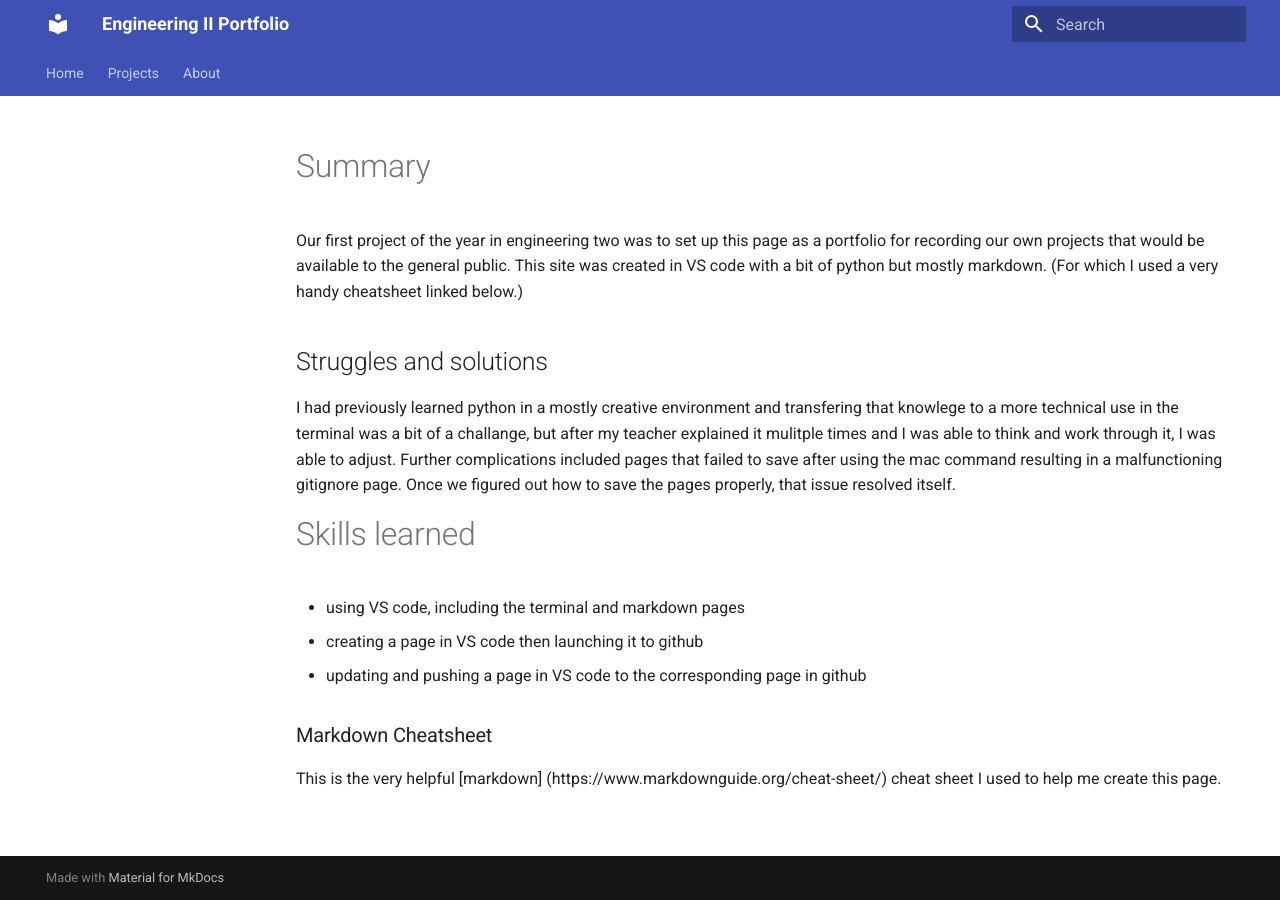
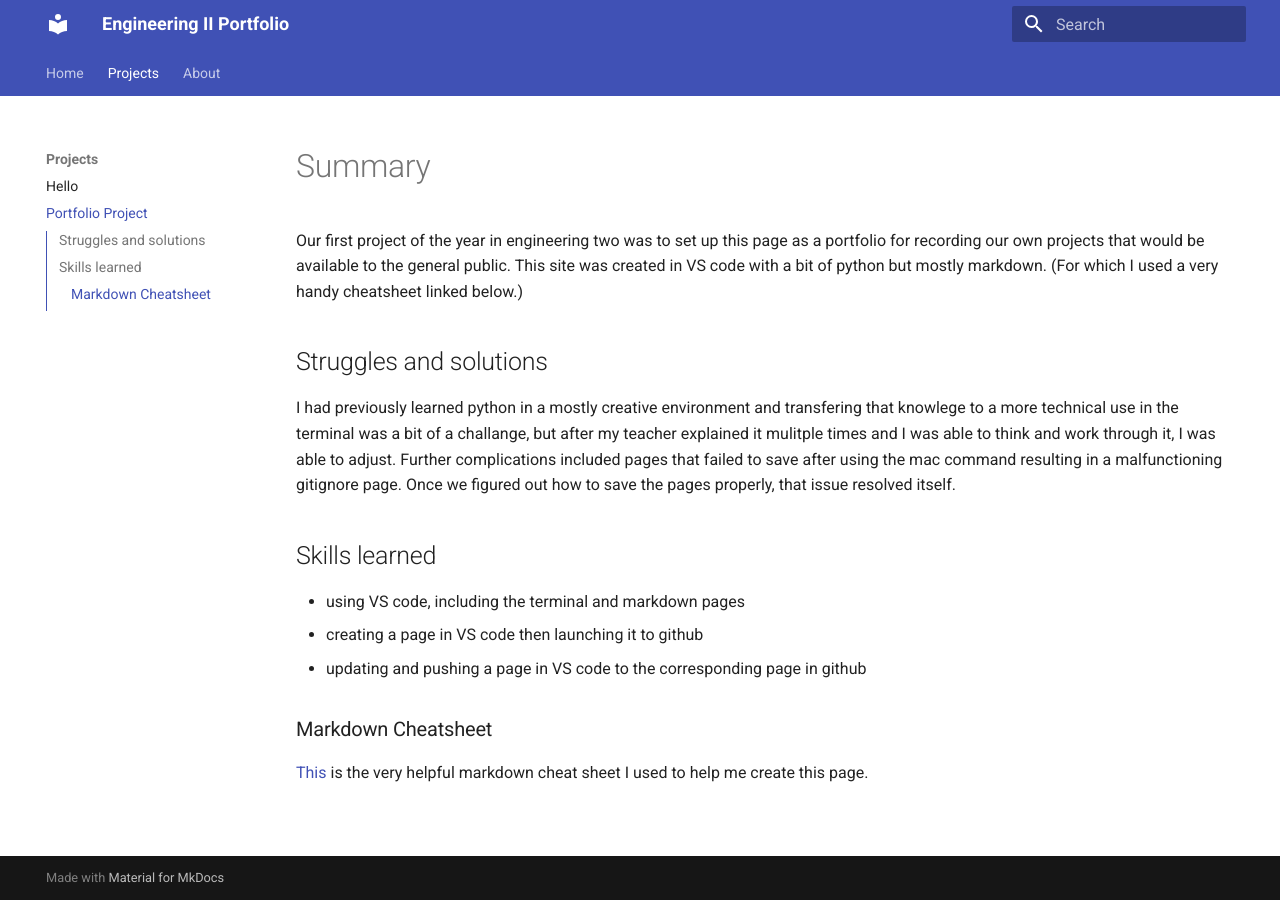
Before and after one commit to Susanna-08/eng2_portfolio, an MkDocs documentation site: the page built from docs/projects/portfolio_project.md, in a window 1280 px wide. Built offline with MkDocs 1.6.1 and Material for MkDocs 9.7.7, drawn with Linux system fonts in a browser that asks for light colours.

Commit message:
updated mkdoks yml and portfolio prject page

```diff
--- a/docs/projects/portfolio_project.md
+++ b/docs/projects/portfolio_project.md
@@ -4,7 +4,7 @@ Our first project of the year in engineering two was to set up this page as a po
 ## Struggles and solutions
 I had previously learned python in a mostly creative environment and transfering that knowlege to a more technical use in the terminal was a bit of a challange, but after my teacher explained it mulitple times and I was able to think and work through it, I was able to adjust. Further complications included pages that failed to save after using the mac command resulting in a malfunctioning gitignore page. Once we figured out how to save the pages properly, that issue resolved itself.
 
-# Skills learned
+## Skills learned
 
 - using VS code, including the terminal and markdown pages
 - creating a page in VS code then launching it to github
@@ -12,4 +12,4 @@ I had previously learned python in a mostly creative environment and transfering
 
 
 ### Markdown Cheatsheet
-This is the very helpful [markdown] (https://www.markdownguide.org/cheat-sheet/) cheat sheet I used to help me create this page.
+[This](https://www.markdownguide.org/cheat-sheet/) is the very helpful markdown cheat sheet I used to help me create this page.
--- a/mkdocs.yml
+++ b/mkdocs.yml
@@ -18,6 +18,7 @@ nav:
   - Home: index.md
   - Projects:
       - Hello: projects/hello.md
+      - Portfolio Project: projects/portfolio_project.md
   - About: about.md
 
 markdown_extensions:
```
